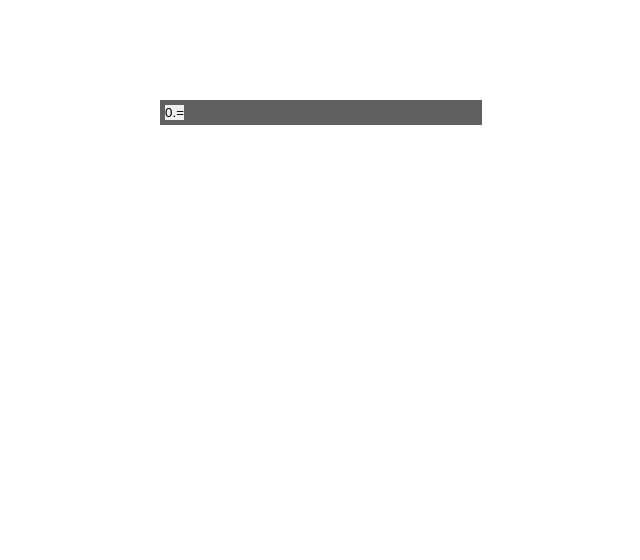
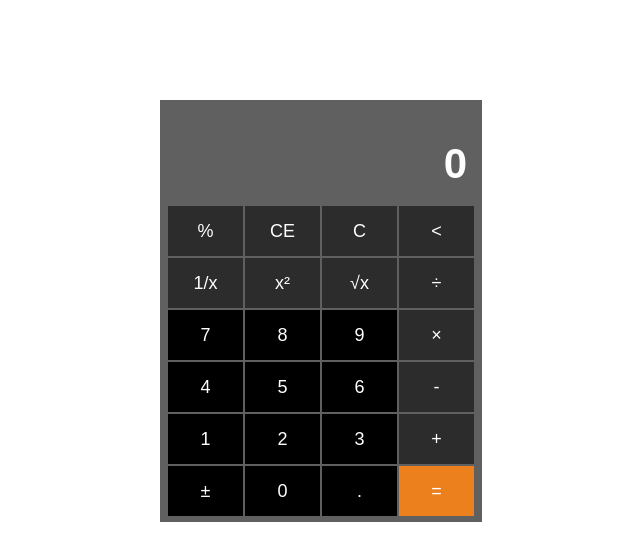
Before and after one commit to ISextra/Calculator, a website: page src/index.html in a window 1280 px wide. Shown: the whole page, without its empty margins (319-959 px from the left). Drawn offline with nearby package versions, Linux system fonts and the light colour scheme; files that its build step writes are made by us from their sources; a web font is replaced by a local one.

Commit message:
[CALCULATOR-25] add new constants; changing values for OPERATIONS objects; fix renderSimilarElements method; css fix

```diff
--- a/src/js/script.js
+++ b/src/js/script.js
@@ -7,6 +7,15 @@ const CONSTANTS = {
     defaultOperation: "no operations defined",
     maxLineLength: 16,
     lengthForSwitchFontSizeMedium: 10,
+
+    buttonClassOperation: "button-operation",
+    buttonClassNumber: "button-number",
+    buttonClassEqual: "button-equal",
+    operationTypeComplexOperation: "complexOperation",
+    operationTypeCleanupOperation: "cleanupOperation",
+    operationTypeBasicOperation: "basicOperation",
+    operationTypeNumber: "number",
+    operationTypeEqual: "equal",
 
     percent: "%",
     clearLine: "CE",
@@ -37,202 +46,176 @@ const CONSTANTS = {
 const OPERATIONS = [
     {
         content: CONSTANTS.percent,
-        buttonClass: "bottom-button-operation",
-        operationType: "complexOperation"
+        buttonClass: CONSTANTS.buttonClassOperation,
+        operationType: CONSTANTS.operationTypeComplexOperation
     },
 
     {
         content: CONSTANTS.clearLine,
-        buttonClass: "bottom-button-operation",
-        operationType: "cleanupOperation"
+        buttonClass: CONSTANTS.buttonClassOperation,
+        operationType: CONSTANTS.operationTypeCleanupOperation
     },
 
     {
         content: CONSTANTS.clearAll,
-        buttonClass: "bottom-button-operation",
-        operationType: "cleanupOperation"
+        buttonClass: CONSTANTS.buttonClassOperation,
+        operationType: CONSTANTS.operationTypeCleanupOperation
     },
 
     {
         content: CONSTANTS.clearSymbol,
-        buttonClass: "bottom-button-operation",
-        operationType: "cleanupOperation"
+        buttonClass: CONSTANTS.buttonClassOperation,
+        operationType: CONSTANTS.operationTypeCleanupOperation
     },
 
     {
         content: CONSTANTS.reverse,
-        buttonClass: "bottom-button-operation",
-        operationType: "complexOperation"
+        buttonClass: CONSTANTS.buttonClassOperation,
+        operationType: CONSTANTS.operationTypeComplexOperation
     },
 
     {
         content: CONSTANTS.square,
-        buttonClass: "bottom-button-operation",
-        operationType: "complexOperation"
+        buttonClass: CONSTANTS.buttonClassOperation,
+        operationType: CONSTANTS.operationTypeComplexOperation
     },
 
     {
         content: CONSTANTS.squareRoot,
-        buttonClass: "bottom-button-operation",
-        operationType: "complexOperation"
+        buttonClass: CONSTANTS.buttonClassOperation,
+        operationType: CONSTANTS.operationTypeComplexOperation
     },
 
     {
         content: CONSTANTS.division,
-        buttonClass: "bottom-button-operation",
-        operationType: "basicOperation"
+        buttonClass: CONSTANTS.buttonClassOperation,
+        operationType: CONSTANTS.operationTypeBasicOperation
     },
 
     {
         content: CONSTANTS.seven,
-        buttonClass: "bottom-button-number",
-        operationType: "number"
+        buttonClass: CONSTANTS.buttonClassNumber,
+        operationType: CONSTANTS.operationTypeNumber
     },
 
     {
         content: CONSTANTS.eight,
-        buttonClass: "bottom-button-number",
-        operationType: "number"
+        buttonClass: CONSTANTS.buttonClassNumber,
+        operationType: CONSTANTS.operationTypeNumber
     },
 
     {
         content: CONSTANTS.nine,
-        buttonClass: "bottom-button-number",
-        operationType: "number"
+        buttonClass: CONSTANTS.buttonClassNumber,
+        operationType: CONSTANTS.operationTypeNumber
     },
 
     {
         content: CONSTANTS.multiplication,
-        buttonClass: "bottom-button-operation",
-        operationType: "basicOperation",
+        buttonClass: CONSTANTS.buttonClassOperation,
+        operationType: CONSTANTS.operationTypeBasicOperation
     },
 
     {
         content: CONSTANTS.four,
-        buttonClass: "bottom-button-number",
-        operationType: "number"
+        buttonClass: CONSTANTS.buttonClassNumber,
+        operationType: CONSTANTS.operationTypeNumber
     },
 
     {
         content: CONSTANTS.five,
-        buttonClass: "bottom-button-number",
-        operationType: "number"
+        buttonClass: CONSTANTS.buttonClassNumber,
+        operationType: CONSTANTS.operationTypeNumber
     },
 
     {
         content: CONSTANTS.six,
-        buttonClass: "bottom-button-number",
-        operationType: "number"
+        buttonClass: CONSTANTS.buttonClassNumber,
+        operationType: CONSTANTS.operationTypeNumber
     },
 
     {
         content: CONSTANTS.subtraction,
-        buttonClass: "bottom-button-operation",
-        operationType: "basicOperation"
+        buttonClass: CONSTANTS.buttonClassOperation,
+        operationType: CONSTANTS.operationTypeBasicOperation
     },
 
     {
         content: CONSTANTS.one,
-        buttonClass: "bottom-button-number",
-        operationType: "number"
+        buttonClass: CONSTANTS.buttonClassNumber,
+        operationType: CONSTANTS.operationTypeNumber
     },
 
     {
         content: CONSTANTS.two,
-        buttonClass: "bottom-button-number",
-        operationType: "number"
+        buttonClass: CONSTANTS.buttonClassNumber,
+        operationType: CONSTANTS.operationTypeNumber
     },
 
     {
         content: CONSTANTS.three,
-        buttonClass: "bottom-button-number",
-        operationType: "number"
+        buttonClass: CONSTANTS.buttonClassNumber,
+        operationType: CONSTANTS.operationTypeNumber
     },
 
     {
         content: CONSTANTS.addition,
-        buttonClass: "bottom-button-operation",
-        operationType: "basicOperation"
+        buttonClass: CONSTANTS.buttonClassOperation,
+        operationType: CONSTANTS.operationTypeBasicOperation
     },
 
     {
         content: CONSTANTS.negate,
-        buttonClass: "bottom-button-number",
-        operationType: "complexOperation"
+        buttonClass: CONSTANTS.buttonClassNumber,
+        operationType: CONSTANTS.operationTypeComplexOperation
     },
 
     {
         content: CONSTANTS.zero,
-        buttonClass: "bottom-button-number",
-        operationType: "number"
+        buttonClass: CONSTANTS.buttonClassNumber,
+        operationType: CONSTANTS.operationTypeNumber
     },
 
     {
         content: CONSTANTS.point,
-        buttonClass: "bottom-button-number",
-        operationType: "number"
+        buttonClass: CONSTANTS.buttonClassNumber,
+        operationType: CONSTANTS.operationTypeNumber
     },
 
     {
         content: CONSTANTS.equal,
-        buttonClass: "bottom-button-red",
-        operationType: "equal"
+        buttonClass: CONSTANTS.buttonClassEqual,
+        operationType: CONSTANTS.operationTypeEqual
     },
 ]
 
 
 class CalculatorDisplay {
     constructor(calculatorHTMLClass) {
-        this.operations = {//сделать как массив обьектов, вынести вне классов
-
-
-            zero: {
-                content: "0",
-                buttonClass: "bottom-button-number",
-                operationType: "number"
-            },
-
-            point: {
-                content: ".",
-                buttonClass: "bottom-button-number",
-                operationType: "number"
-            },
-
-            equal: {
-                content: "=",
-                buttonClass: "bottom-button-red",
-                operationType: "equal"
-
-            }
-        }
-
         this.handleClick = this.handleClick.bind(this);
         this.renderElements(calculatorHTMLClass);
     }
 
-
-
     renderElements(calculatorHTMLClass) {
-        this.calculatorHTMLClass = calculatorHTMLClass;
-        const mainElement = document.querySelector(this.calculatorHTMLClass);
+        const mainElement = document.querySelector(calculatorHTMLClass);
 
         const topHtml = document.createElement("div");
-        topHtml.classList.add("top");
+        topHtml.classList.add("display");
         mainElement.append(topHtml);
 
-        const topElement = document.querySelector('.top');
+        const topElement = document.querySelector('.display');
 
         this.bottomHtml = document.createElement("div");
-        this.bottomHtml.classList.add("bottom");
+        this.bottomHtml.classList.add("button");
         mainElement.append(this.bottomHtml);
 
         this.topHistory = document.createElement("output");
-        this.topHistory.classList.add("top-history");
+        this.topHistory.classList.add("display-history");
         this.topHistory.dataset.text = "0";
         topElement.append(this.topHistory);
 
         this.topResult = document.createElement("output");
-        this.topResult.classList.add("top-result");
+        this.topResult.classList.add("display-result");
         this.topResult.textContent = '0';
         topElement.append(this.topResult);
 
@@ -240,23 +223,19 @@ class CalculatorDisplay {
     }
 
     renderSimilarElements() {
-        const appendTarget = document.querySelector('.bottom');
-        const documentCollection = [];
-        let index = 0;
+        const appendTarget = document.querySelector('.button');
 
-        for (let operation in this.operations) {
-            documentCollection[index] = document.createElement("button");
-            documentCollection[index].textContent = this.operations[operation].content;
-            documentCollection[index].dataset.text = this.operations[operation].content;
-            documentCollection[index].dataset.type = this.operations[operation].operationType;
-            documentCollection[index].classList.add(this.operations[operation].buttonClass);
-            appendTarget.append(documentCollection[index]);
+        const documentCollection = OPERATIONS.map( (element, index) => {
+            element = document.createElement("button");
+            element.textContent = OPERATIONS[index].content;
+            element.dataset.text = OPERATIONS[index].content;
+            element.dataset.type = OPERATIONS[index].operationType;
+            element.classList.add(OPERATIONS[index].buttonClass);
 
-            documentCollection[index].onclick = this.handleClick;
+            appendTarget.append(element);
 
-            index++;
-        }
-
+            element.onclick = this.handleClick;
+        } );
     }
 
     handleClick(event) {
--- a/src/scss/style.scss
+++ b/src/scss/style.scss
@@ -75,7 +75,7 @@ sub sup {
       }
     }
 
-    .buttons {
+    .button {
       display: flex;
       justify-content: center;
       align-items: center;
```
